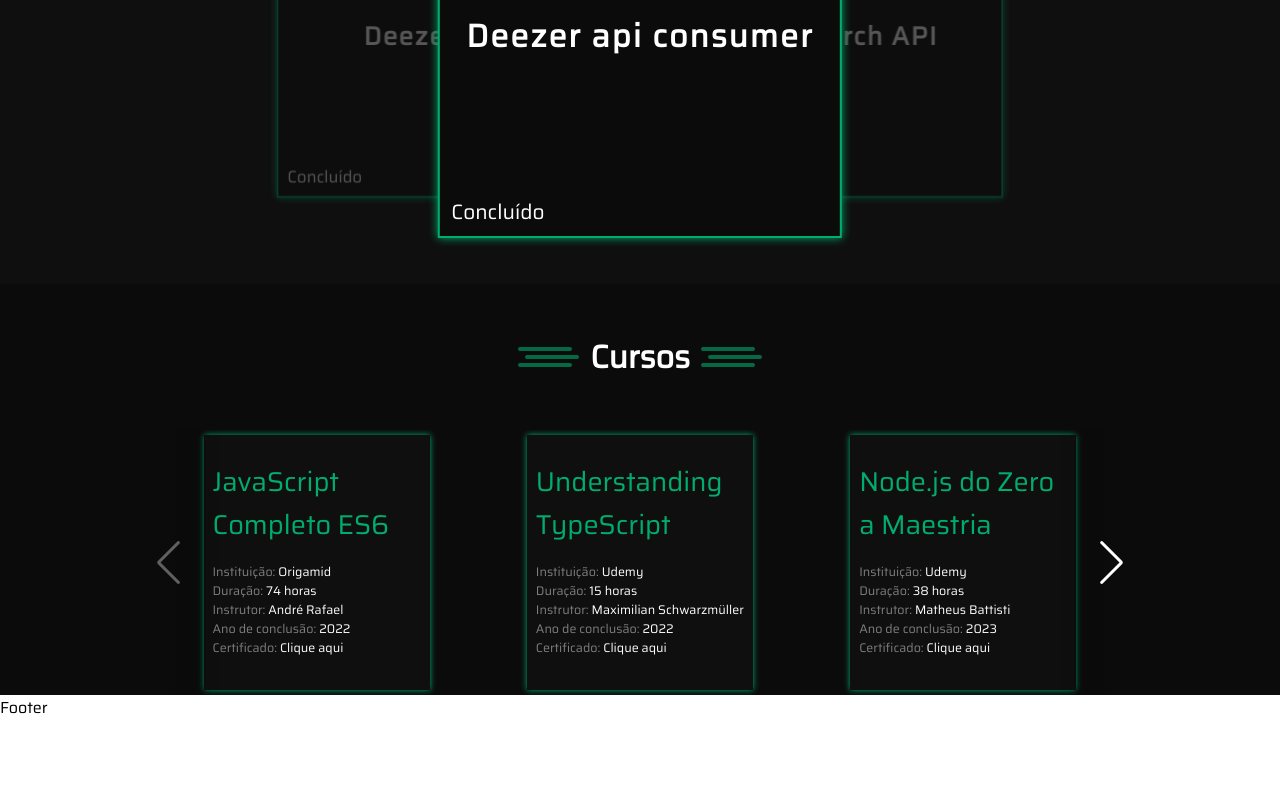
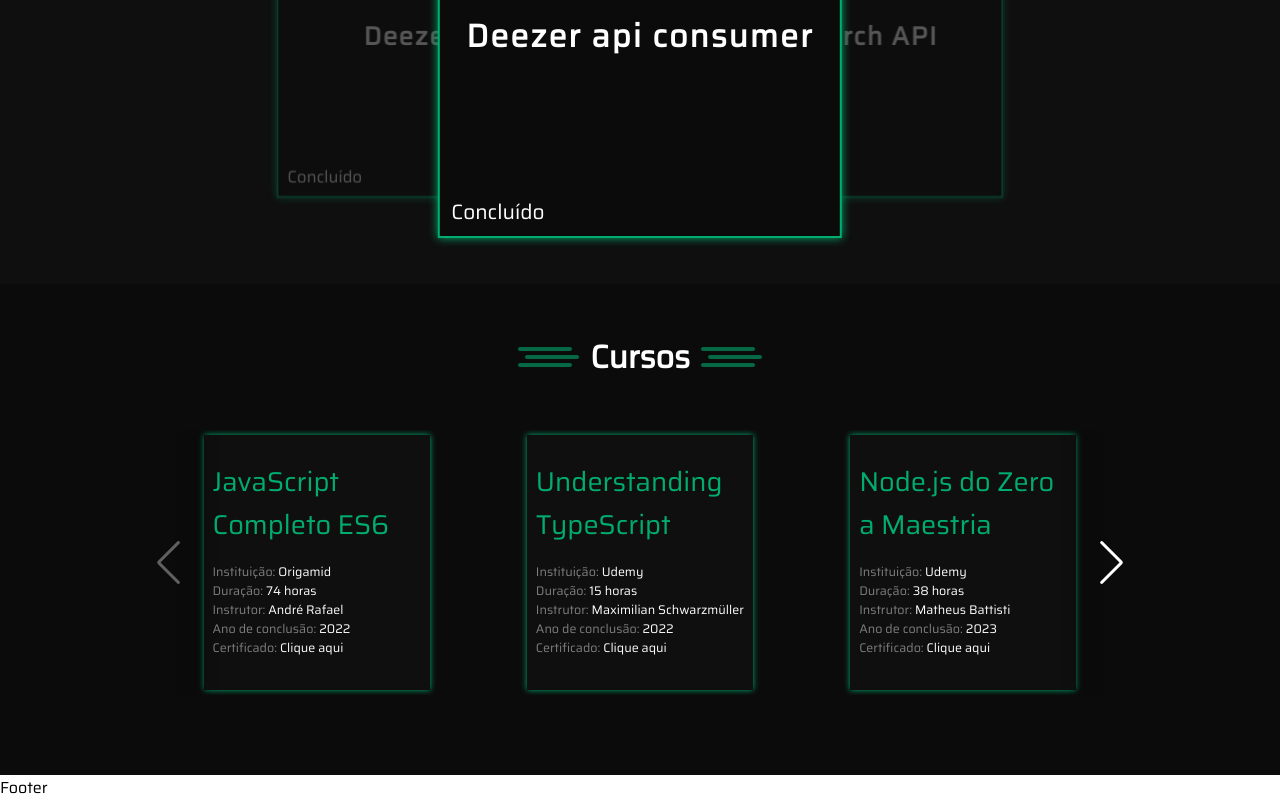
Before and after one commit to Math-Vieira/Portfolio2.0, a React (Create React App) app: page / in a window 1280 px wide. Shown: the part 1586-2386 px from the top of the page. Before the commit the page ends 2306 px from the top, so only its background shows below. Built offline with nearby package versions, Linux system fonts and the light colour scheme.

Commit message:
feat: add padding bottom class

```diff
--- a/src/GlobalStyle.tsx
+++ b/src/GlobalStyle.tsx
@@ -12,6 +12,10 @@ const GlobalStyle = createGlobalStyle`
 }
 .mySmokeSwiper {
     position: relative;
+}
+
+.pb-5 {
+    padding-bottom: 5rem;
 }
 
 .mySmokeSwiper::before {
--- a/src/pages/Home/components/CoursesSection/index.tsx
+++ b/src/pages/Home/components/CoursesSection/index.tsx
@@ -21,7 +21,7 @@ const coursesSlideArray = coursesJson.courses.map(e => (
 const CoursesSection = () => {
     return (
         <S.Section id="courses">
-            <div className="centralizer">
+            <div className="centralizer pb-5">
                 <H2>Cursos</H2>
                 <Swiper
                     navigation={true}
```
